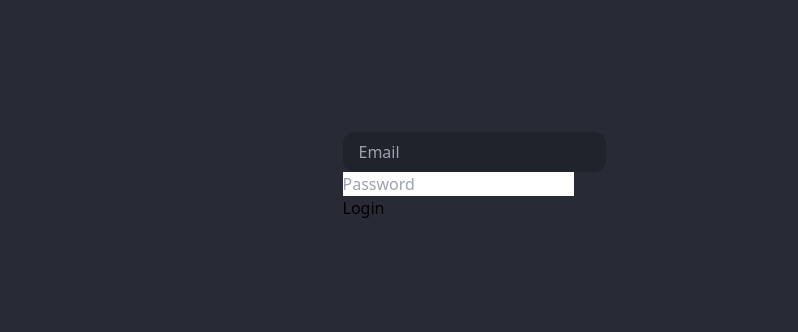
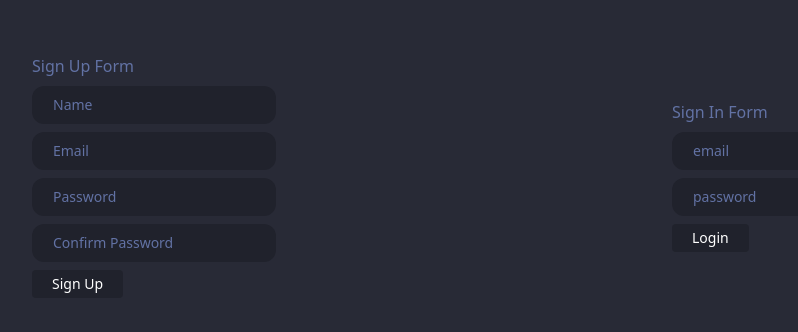
Before and after one commit to RuffByte/KeyLabs, a Next.js app: page /login in a window 1280 px wide. Shown: the part 224-556 px from the top of the page, without its empty margins (166-964 px from the left). Built offline with nearby package versions, Linux system fonts and the light colour scheme.

Commit message:
Feat: Initialized Sign Up and Sign In Form

```diff
--- a/package.json
+++ b/package.json
@@ -11,6 +11,7 @@
   },
   "dependencies": {
     "@hookform/resolvers": "^3.9.0",
+    "framer-motion": "^11.5.5",
     "next": "14.2.13",
     "react": "^18",
     "react-dom": "^18",
--- a/src/app/login/LoginForm.tsx
+++ b/src/app/login/LoginForm.tsx
@@ -31,29 +31,42 @@ const LoginForm = () => {
   };
 
   return (
+    <div className='flex flex-col'>
+      <h1 className='mb-2 text-secondary-blue'>Sign In Form</h1>
       <form onSubmit={handleSubmit(onSubmit)}>
-      <div className='bg-background-darker overflow-hidden rounded-xl'>
+        <div className='mb-2'>
           <input
-          type='text'
+            type='email'
             id='email'
             {...register('email')}
-          placeholder='Email'
-          className='bg-background-darker px-4 py-2'
+            placeholder='email'
+            className='overflow-hidden rounded-xl border border-transparent bg-background-darker p-5 py-2 text-sm text-white placeholder-secondary-blue focus:border-white focus:outline-none'
           />
-        {errors.email && <p>{errors.email.message}</p>}
+          {errors.email && (
+            <p className='text-red-500'>{errors.email.message}</p>
+          )}
         </div>
-      <div>
+        <div className='mb-2'>
           <input
             type='password'
             id='password'
             {...register('password')}
-          placeholder='Password'
+            placeholder='password'
+            className='w-full overflow-hidden rounded-xl border border-transparent bg-background-darker px-5 py-2 text-sm text-white placeholder-secondary-blue focus:border-white focus:outline-none'
           />
-        {errors.password && <p>{errors.password.message}</p>}
+          {errors.password && (
+            <p className='text-red-500'>{errors.password.message}</p>
+          )}
         </div>
 
-      <button type='submit'>Login</button>
+        <button
+          type='submit'
+          className='rounded bg-background-darker px-5 py-1 text-sm text-white'
+        >
+          Login
+        </button>
       </form>
+    </div>
   );
 };
 
--- a/src/app/login/SignUpForm.tsx
+++ b/src/app/login/SignUpForm.tsx
@@ -1,23 +1,104 @@
+'use client';
+
 import React from 'react';
 import { z } from 'zod';
-import
-
-export const signInSchema = z
+import { zodResolver } from '@hookform/resolvers/zod';
+import { useForm } from 'react-hook-form';
+// Define the Zod schema
+export const signUpSchema = z
   .object({
-    name: z.string().min(5),
+    name: z.string().min(5, 'Name must be at least 5 characters long'),
     email: z.string().email(),
-    password: z.string().min(8),
-    confirmPassword: z.string().min(8),
+    password: z.string().min(8, 'Password must be at least 8 characters long'),
+    confirmPassword: z
+      .string()
+      .min(8, 'Password must be at least 8 characters long'),
   })
-
-  .refine((data) => data.password !== data.confirmPassword, {
+  .refine((data) => data.password === data.confirmPassword, {
     message: 'Passwords do not match',
     path: ['confirmPassword'],
   });
 
-  const SignInForm = () => {
-    const form = useForm<z
-  }
-export const SignUpForm = () => {
-  return <div>SignUpForm</div>;
+const SignUpForm = () => {
+  const {
+    register,
+    handleSubmit,
+    formState: { errors },
+  } = useForm<z.infer<typeof signUpSchema>>({
+    resolver: zodResolver(signUpSchema),
+    defaultValues: {
+      name: '',
+      email: '',
+      password: '',
+      confirmPassword: '',
+    },
+  });
+
+  // Handle form submission
+  const onSubmit = (values: z.infer<typeof signUpSchema>) => {
+    console.log(values);
+  };
+
+  return (
+    <div className='flex flex-col'>
+      <h1 className='mb-2 text-secondary-blue'>Sign Up Form</h1>
+      <form onSubmit={handleSubmit(onSubmit)}>
+        <div className='mb-2'>
+          <input
+            type='text'
+            id='name'
+            {...register('name')}
+            placeholder='Name'
+            className='overflow-hidden rounded-xl border border-transparent bg-background-darker p-5 py-2 text-sm text-white placeholder-secondary-blue focus:border-white focus:outline-none'
+          />
+          {errors.name && <p className='text-red-500'>{errors.name.message}</p>}
+        </div>
+        <div className='mb-2'>
+          <input
+            type='email'
+            id='email'
+            {...register('email')}
+            placeholder='Email'
+            className='overflow-hidden rounded-xl border border-transparent bg-background-darker p-5 py-2 text-sm text-white placeholder-secondary-blue focus:border-white focus:outline-none'
+          />
+          {errors.email && (
+            <p className='text-red-500'>{errors.email.message}</p>
+          )}
+        </div>
+        <div className='mb-2'>
+          <input
+            type='password'
+            id='password'
+            {...register('password')}
+            placeholder='Password'
+            className='w-full overflow-hidden rounded-xl border border-transparent bg-background-darker px-5 py-2 text-sm text-white placeholder-secondary-blue focus:border-white focus:outline-none'
+          />
+          {errors.password && (
+            <p className='text-red-500'>{errors.password.message}</p>
+          )}
+        </div>
+        <div className='mb-2'>
+          <input
+            type='password'
+            id='confirmPassword'
+            {...register('confirmPassword')}
+            placeholder='Confirm Password'
+            className='w-full overflow-hidden rounded-xl border border-transparent bg-background-darker px-5 py-2 text-sm text-white placeholder-secondary-blue focus:border-white focus:outline-none'
+          />
+          {errors.confirmPassword && (
+            <p className='text-red-500'>{errors.confirmPassword.message}</p>
+          )}
+        </div>
+
+        <button
+          type='submit'
+          className='rounded bg-background-darker px-5 py-1 text-sm text-white'
+        >
+          Sign Up
+        </button>
+      </form>
+    </div>
+  );
 };
+
+export default SignUpForm;
--- /dev/null
+++ b/src/app/login/login.action.ts
@@ -0,0 +1,6 @@
+'use server';
+
+import { z } from 'zod';
+import { signUpSchema } from './SignUpForm';
+
+export const signUp = async (values: z.infer<typeof signUpSchema>) => {};
--- a/src/app/login/page.tsx
+++ b/src/app/login/page.tsx
@@ -1,8 +1,10 @@
 import React from 'react';
 import LoginForm from './LoginForm';
+import SignUpForm from './SignUpForm';
 const LoginPage = () => {
   return (
-    <div className='flex h-full w-full items-center justify-center'>
+    <div className='flex h-full w-full items-center justify-around'>
+      <SignUpForm />
       <LoginForm />
     </div>
   );
```
Also changed, not shown: 1 other file (tests, documents, lock files or other folders). Lines whose indentation alone changed are shown as unchanged.
